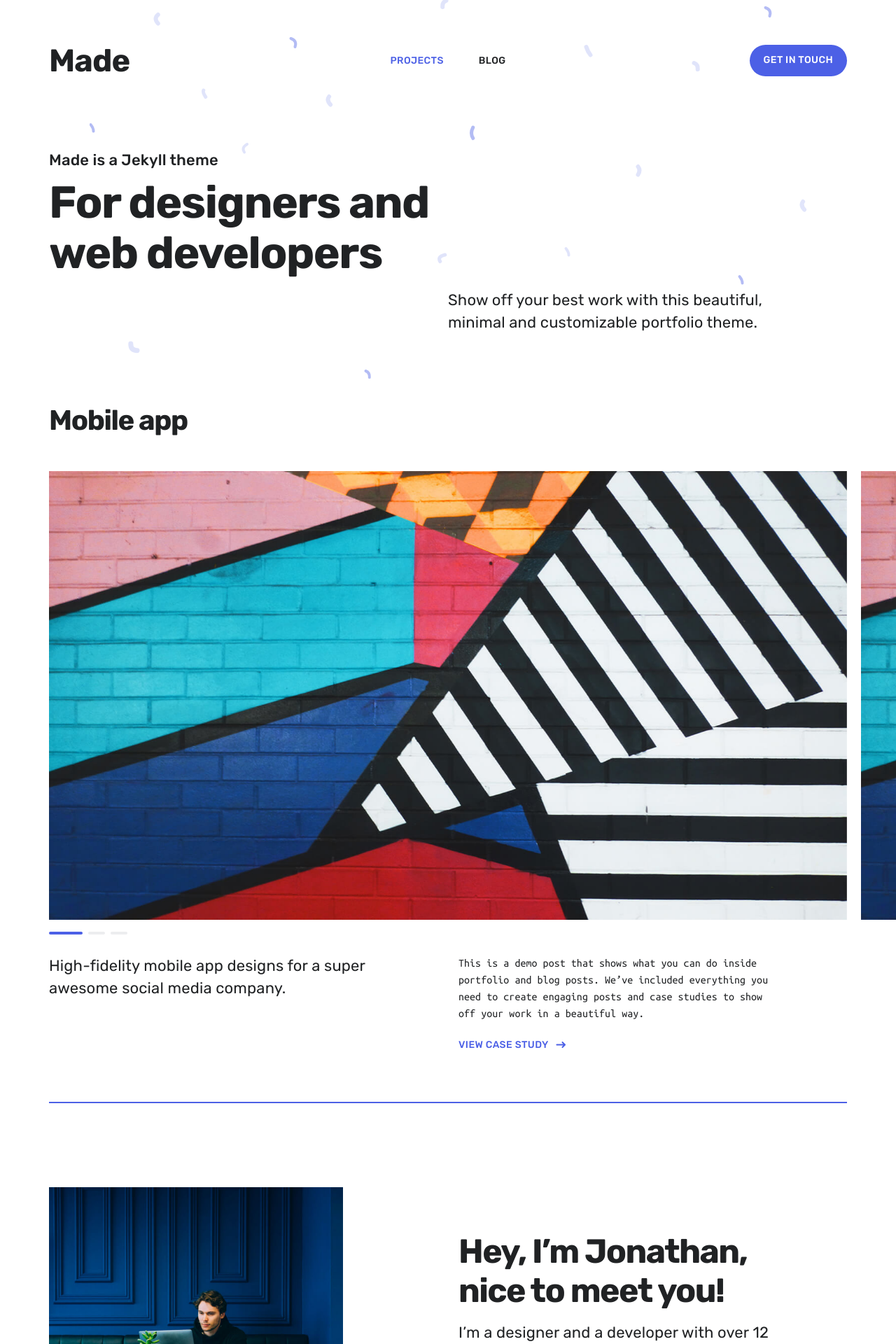
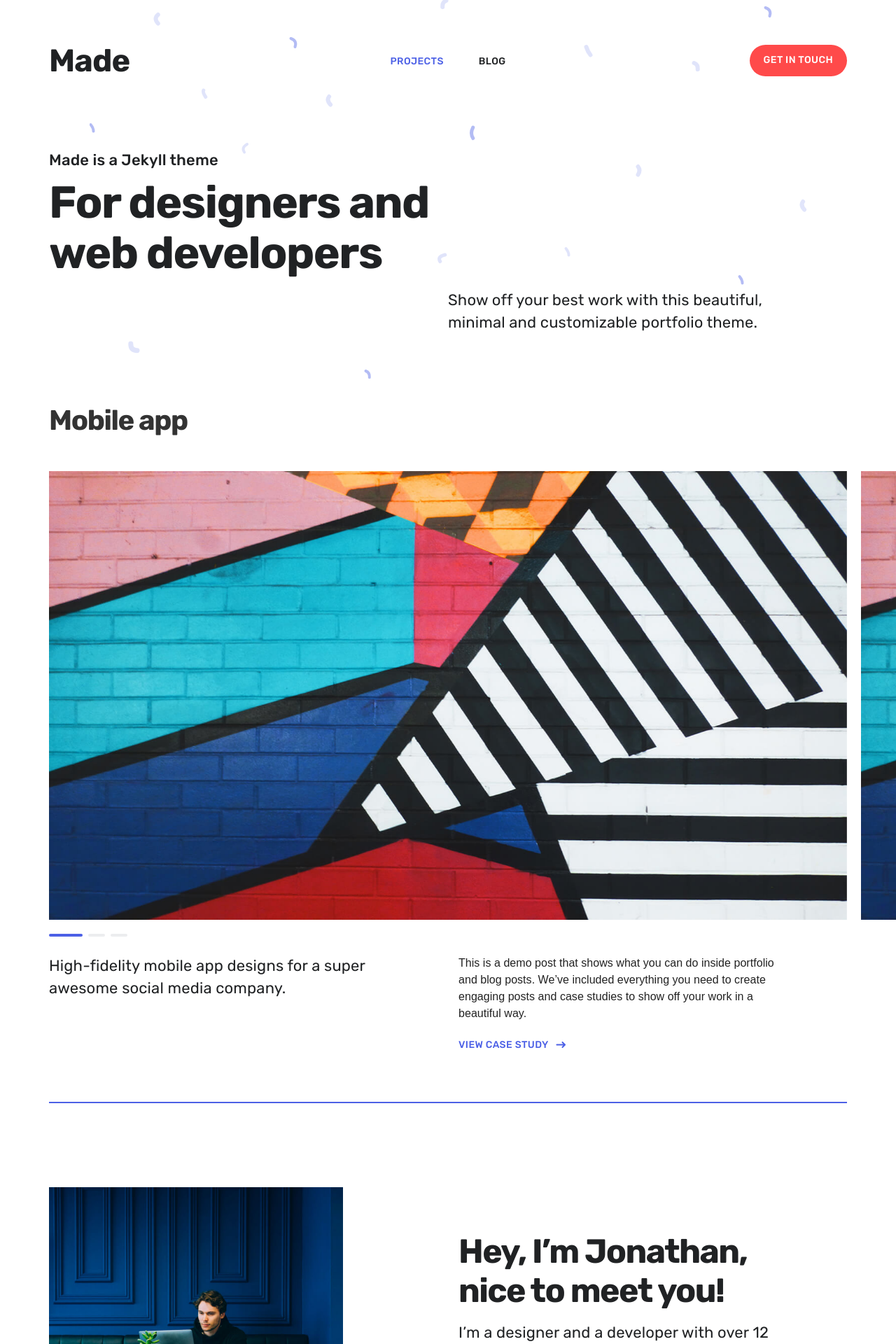
Before and after one commit to h4hm/h4hm.github.io, a Jekyll site: the page built from index.html, in a window 1280 px wide. Shown: the top 1920 px of the page at 70% size. Built offline with Jekyll 4.4.1, drawn with Linux system fonts in a browser that asks for light colours; nearby versions of some CDN libraries.

Commit message:
button color

```diff
--- a/_layouts/default.html
+++ b/_layouts/default.html
@@ -45,6 +45,7 @@
 	<!-- Styles -->
 	<meta name="viewport" content="width=device-width, initial-scale=1">
 	<link rel="stylesheet" href="{{ '/css/style.css' | relative_url }}">
+	<link rel="stylesheet" href="/css/comm.css">
 
 	<!-- Icons -->
 	<script defer src="https://use.fontawesome.com/releases/v5.1.1/js/brands.js"
@@ -106,8 +111,8 @@
 
 
 	<div class="page">
-		<div class="page__content"
-			data-page-title="{% if page.url == "/" %}{{ site.data.settings.basic_settings.site_title }} – {{ page.title }}{% else %}{{ page.title }} – {{ site.data.settings.basic_settings.site_title }}{% endif %}">
+		<div class="page__content" data-page-title="{% if page.url == " /" %}{{ site.data.settings.basic_settings.site_title
+			}} – {{ page.title }}{% else %}{{ page.title }} – {{ site.data.settings.basic_settings.site_title }}{% endif %}">
 
 			{% include component__contact.html %}
 
--- /dev/null
+++ b/css/comm.css
@@ -0,0 +1,264 @@
+@charset "UTF-8";
+/* reset */
+body,
+div,
+dl,
+dt,
+dd,
+ul,
+ol,
+li,
+h1,
+h2,
+h3,
+h4,
+h5,
+h6,
+pre,
+code,
+form,
+fieldset,
+legend,
+textarea,
+p,
+blockquote,
+th,
+td,
+input,
+select,
+button,
+header,
+main,
+footer,
+article {
+  margin: 0;
+  padding: 0;
+  box-sizing: border-box;
+}
+
+fieldset,
+img {
+  border: 0 none;
+}
+
+dl,
+ul,
+ol,
+menu,
+li {
+  list-style: none;
+}
+
+blockquote,
+q {
+  quotes: none;
+}
+
+blockquote:before, blockquote:after {
+  content: "";
+  content: none;
+}
+
+q:before, q:after {
+  content: "";
+  content: none;
+}
+
+input,
+select,
+textarea {
+  font-size: 100%;
+  vertical-align: middle;
+}
+
+button {
+  font-size: 100%;
+  vertical-align: middle;
+  border: 0 none;
+  background-color: transparent;
+  cursor: pointer;
+}
+
+table {
+  border-collapse: collapse;
+  border-spacing: 0;
+}
+
+body {
+  -webkit-text-size-adjust: none;
+}
+
+/* 뷰표트 변환시 폰트크기 자동확대 방지 */
+input[type=text], input[type=password], input[type=submit], input[type=search] {
+  -webkit-appearance: none;
+  border-radius: 0;
+}
+input:checked[type=checkbox] {
+  background-color: #666;
+  -webkit-appearance: checkbox;
+}
+
+button {
+  -webkit-appearance: button;
+  border-radius: 0;
+}
+
+input[type=button], input[type=submit], input[type=reset], input[type=file] {
+  -webkit-appearance: button;
+  border-radius: 0;
+}
+input[type=search]::-webkit-search-cancel-button {
+  -webkit-appearance: none;
+}
+
+/* 기본 폰트 설정 */
+/* mobile */
+body {
+  background: #fff;
+  font-size: 14px;
+  line-height: 1.5;
+  font-family: "Poppins", "Noto Sans KR", "Malgun Gothic", "맑은 고딕", sans-serif;
+  color: #222;
+}
+
+/* desktop */
+@media screen and (min-width: 1280px) {
+  body {
+    font-size: 16px;
+  }
+}
+/* color값은 디자인가이드에 맞게사용 */
+a {
+  color: #333;
+  text-decoration: none;
+}
+a:active, a:hover {
+  text-decoration: none;
+}
+
+address,
+caption,
+cite,
+code,
+dfn,
+em,
+var {
+  font-style: normal;
+  font-weight: normal;
+}
+
+hr {
+  display: none;
+}
+
+input[type=password] {
+  font-family: "Malgun Gothic";
+}
+
+/* 웹폰트 사용시 점이 안보임 - 기본 폰트 사용  */
+/* skipnavigation */
+#u-skip {
+  position: relative;
+  z-index: 3000;
+}
+#u-skip a {
+  position: absolute;
+  top: -35px;
+  left: 0;
+  right: 0;
+  display: inline-block;
+  padding: 7px 10px 5px;
+  background: #333;
+  color: #fff;
+  text-decoration: none;
+  text-align: center;
+  opacity: 0;
+}
+#u-skip a:focus {
+  top: 0;
+  opacity: 1;
+  z-index: 1000;
+}
+
+/* 이미지 스프라이트 */
+.img-g {
+  display: inline-block;
+  overflow: hidden;
+  background: url(../../images/comm/img-comm.png) no-repeat;
+  vertical-align: top;
+}
+
+/* 이미지 */
+/* global */
+.ir-pm {
+  display: block;
+  overflow: hidden;
+  font-size: 0px;
+  line-height: 0;
+  text-indent: -9999px;
+}
+
+/* 사용된 이미지내 의미있는 텍스트의 대체텍스트를 제공할때 */
+.ir-wa {
+  display: block;
+  overflow: hidden;
+  position: relative;
+  z-index: -10;
+  width: 100%;
+  height: 100%;
+}
+
+/* 중요한 이미지 대체텍스트로 이미지off시에도 대체 텍스트를 보여주고자 할때 */
+.blind,
+caption,
+legend {
+  overflow: hidden;
+  position: absolute;
+  width: 0;
+  height: 0;
+  line-height: 0;
+  text-indent: -9999px;
+}
+
+/* 대체텍스트가 아닌 접근성을 위한 숨김텍스트를 제공할때 */
+.f_l {
+  float: left;
+}
+
+.f_r {
+  float: right;
+}
+
+.show {
+  display: block;
+}
+
+.hide {
+  display: none;
+}
+
+.tbl {
+  border-collapse: collapse;
+  border-spacing: 0;
+}
+
+/* 테이블 초기화 */
+.clearfix {
+  display: block;
+  overflow: visible;
+  width: auto;
+  clear: both;
+  zoom: 1;
+}
+.clearfix:after {
+  display: block;
+  visibility: hidden;
+  height: 0;
+  font-size: 0;
+  clear: both;
+  content: "";
+}
+
+.button--fill {
+  background-color: #ff4a4a;
+}/*# sourceMappingURL=comm.css.map */
```
Also changed, not shown: other parts of _layouts/default.html (+9 -5 lines).
